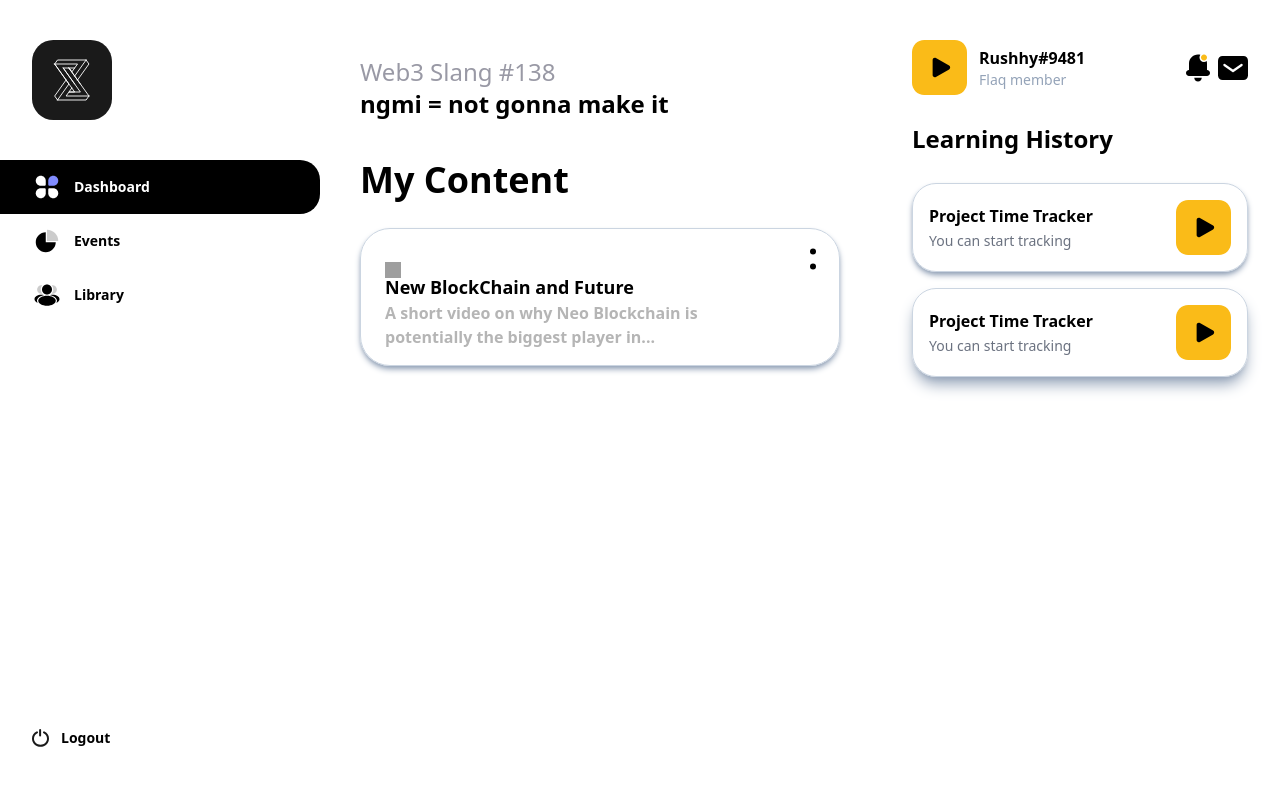
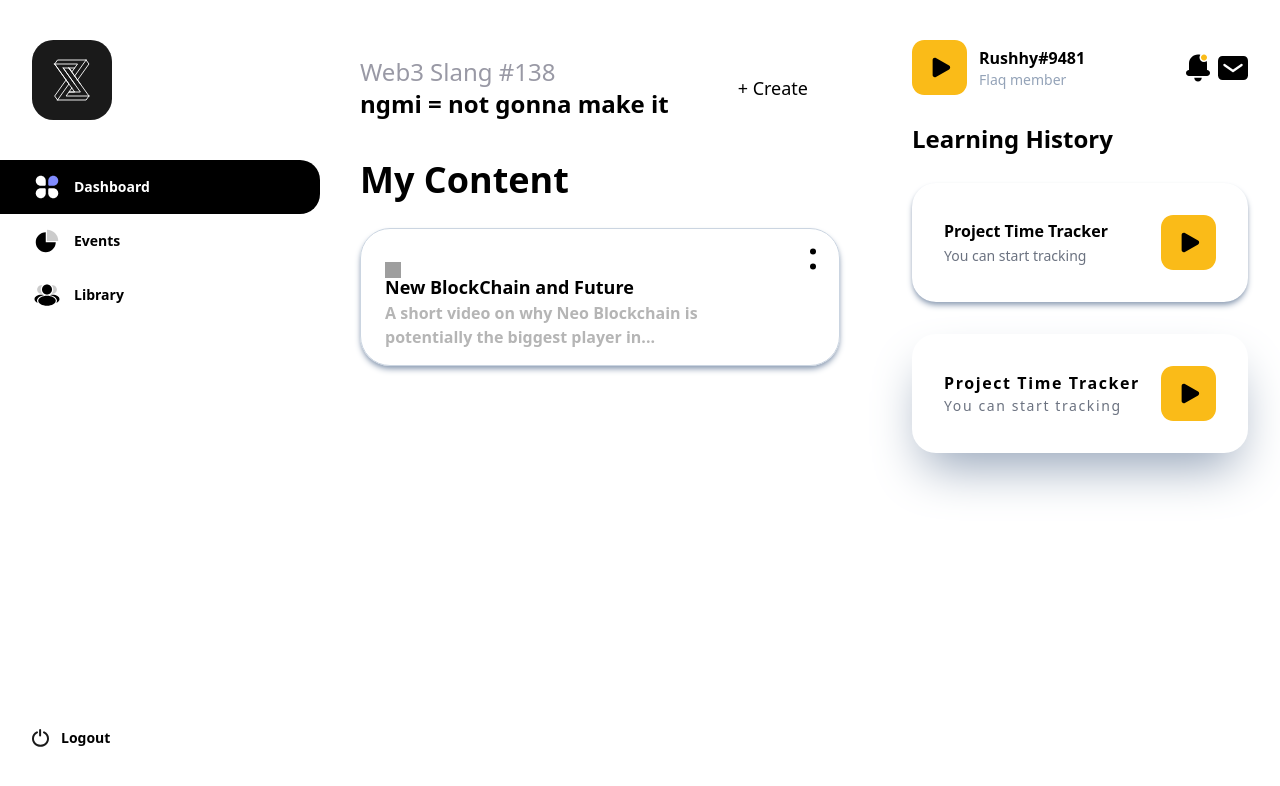
Before and after one commit to d3fkon/flaq-dashboard, a Next.js app: page / in a window 1280 px wide. Shown: the top 786 px of the page. Built offline with nearby package versions, Linux system fonts and the light colour scheme; grey boxes are pictures that could not be loaded.

Commit message:
button cod

```diff
--- a/common/Button.tsx
+++ b/common/Button.tsx
@@ -1,15 +1,34 @@
-import React from 'react'
+import React, { ButtonHTMLAttributes, InputHTMLAttributes } from 'react'
 
-interface ButtonProps extends React.ButtonHTMLAttributes<HTMLButtonElement> {
-  title: string;
-  showIcon: boolean;
+interface ButtonProps extends ButtonHTMLAttributes<HTMLButtonElement> {
+  // title: string;
+  // showIcon: boolean;
+  size?: 'sm' | 'md' | 'lg'
+  rounded?: 'sm' | 'md' | 'lg'
+  fullWidth?: boolean
 }
 
-export const Button = (props: ButtonProps ) => {
+export const Button = (props: ButtonProps) => {
   const { className, children } = props
+
+  const getSizeClasses = () => {
+    switch (props.size) {
+      case 'lg':
+        return 'px-8 py-4 text-lg'
+      case 'md':
+        return 'px-6 py-3 text-md'
+      case 'sm':
+        return 'px-4 py-2 text-sm'
+      default:
+        return 'px-6 py-3 text-md'
+    }
+  }
+
+  const getDarkVariant = () => 'dark:bg-zinc-800 dark:text-white'
+
   return (
     <button
-      className={`bg-black text-white ${className}`}
+      className={`bg-white  ${getDarkVariant()} rounded-full text-black ${getSizeClasses()} ${className}`}
       {...props}
     >
       {children}
--- a/pages/_app.tsx
+++ b/pages/_app.tsx
@@ -1,7 +1,10 @@
 import '../styles/globals.css'
 import type { AppProps } from 'next/app'
+import { useState } from 'react'
+import { Button } from '../common/Button'
 
 function MyApp({ Component, pageProps }: AppProps) {
+  // const [darkMode, setDarkMode] = useState(false)
   return <Component {...pageProps} />
 }
 
--- a/pages/index.tsx
+++ b/pages/index.tsx
@@ -17,39 +17,39 @@ import { DoubleDot } from '../icons/DoubleDot'
 const Home: NextPage = () => {
   return (
     <React.Fragment>
-      <section className="min-h-screen min-w-full flex">
-        <div id="sidebar" className="bg-white md:w-80 flex flex-col">
+      <section className="flex min-w-full min-h-screen">
+        <div id="sidebar" className="flex flex-col bg-white md:w-80">
           <div className="flex items-center my-10">
             <span className="ml-8">
               <FlaqIcon />
             </span>
           </div>
 
-          <div className="grow flex flex-col justify-between">
+          <div className="flex flex-col justify-between grow">
             <div className="flex flex-col">
               <div className="flex py-3 bg-black text-white rounded-r-[1.25rem] text-sm">
-                <span className="flex justify-center items-center ml-8">
+                <span className="flex items-center justify-center ml-8">
                   <DashboardIcon />
                 </span>
-                <span className="flex justify-center items-center font-semibold ml-3">
+                <span className="flex items-center justify-center ml-3 font-semibold">
                   Dashboard
                 </span>
               </div>
 
               <div className="flex py-3 rounded-r-[1.25rem] text-sm">
-                <span className="flex justify-center items-center ml-8">
+                <span className="flex items-center justify-center ml-8">
                   <EventsIcon />
                 </span>
-                <span className="flex justify-center items-center font-semibold ml-3">
+                <span className="flex items-center justify-center ml-3 font-semibold">
                   Events
                 </span>
               </div>
 
               <div className="flex py-3 rounded-r-[1.25rem] text-sm">
-                <span className="flex justify-center items-center ml-8">
+                <span className="flex items-center justify-center ml-8">
                   <LibraryIcon />
                 </span>
-                <span className="flex justify-center items-center font-semibold ml-3">
+                <span className="flex items-center justify-center ml-3 font-semibold">
                   Library
                 </span>
               </div>
@@ -57,10 +57,10 @@ const Home: NextPage = () => {
 
             <div>
               <div className="flex py-3 rounded-r-[1.25rem] text-sm mb-10">
-                <span className="flex justify-center items-center ml-8">
+                <span className="flex items-center justify-center ml-8">
                   <LogoutIcon />
                 </span>
-                <span className="flex justify-center items-center font-semibold ml-3">
+                <span className="flex items-center justify-center ml-3 font-semibold">
                   Logout
                 </span>
               </div>
@@ -68,8 +68,8 @@ const Home: NextPage = () => {
           </div>
         </div>
 
-        <div className="h-100 grow flex flex-col md:flex-row">
-          <div id="main-content" className="basis-7/12 px-10">
+        <div className="flex flex-col h-100 grow md:flex-row">
+          <div id="main-content" className="px-10 basis-7/12">
             <div
               id="main-header"
               className="flex items-center justify-between mt-14"
@@ -81,13 +81,11 @@ const Home: NextPage = () => {
                 </p>
               </div>
               <div>
-                {/* <Button className="text-xl px-8 py-4 rounded-[1.25rem]">
-                  + Create
-                </Button> */}
+                <Button size="lg">+ Create</Button>
               </div>
             </div>
 
-            <div id="my-content" className=" text-4xl font-extrabold">
+            <div id="my-content" className="text-4xl font-extrabold ">
               <h1 className="mt-10 mb-7">My Content</h1>
               <div
                 id="my-content-card"
@@ -96,9 +94,16 @@ const Home: NextPage = () => {
                 <div className="absolute top-3 right-2">
                   <DoubleDot />
                 </div>
-                <div className="h-4 w-4 mb-3">
+                <div className="w-4 h-4 mb-3">
                   {/* <PlayIcon /> */}
-                  <Image src={"https://c4.wallpaperflare.com/wallpaper/365/244/884/uchiha-itachi-naruto-shippuuden-anbu-silhouette-wallpaper-preview.jpg"} height="16px" width="16px"/>
+                  <Image
+                    src={
+                      'https://c4.wallpaperflare.com/wallpaper/365/244/884/uchiha-itachi-naruto-shippuuden-anbu-silhouette-wallpaper-preview.jpg'
+                    }
+                    height="16px"
+                    width="16px"
+                    alt="Uchiha Itachi"
+                  />
                 </div>
                 <div>
                   <p className="text-lg font-semibold">
@@ -113,17 +118,14 @@ const Home: NextPage = () => {
             </div>
           </div>
 
-          <div
-            id="recent-content"
-            className="grow px-8"
-          >
+          <div id="recent-content" className="px-8 grow">
             <div>
               <div
                 id="profile-component"
                 className="flex items-center justify-between mt-10"
               >
                 <div className="flex items-center gap-3">
-                  <div className="d-flex justify-center items-center">
+                  <div className="items-center justify-center d-flex">
                     <PlayIcon />
                   </div>
                   <div className="flex flex-col">
@@ -134,30 +136,29 @@ const Home: NextPage = () => {
                   </div>
                 </div>
                 <div className="flex items-center justify-center gap-2">
-                  <span className="flex justify-center items-center">
+                  <span className="flex items-center justify-center">
                     <BellIcon />
                   </span>
-                  <span className="flex justify-center items-center">
+                  <span className="flex items-center justify-center">
                     <MailIcon />
                   </span>
                 </div>
               </div>
 
-              <div id="learning-history">
-                <h1 className="text-2xl font-bold my-7">Learning History</h1>
-
+              <h1 className="text-2xl font-bold my-7">Learning History</h1>
+              <div id="learning-history " className="flex flex-col gap-8">
                 <div
                   id="history-card"
-                  className="flex flex-row justify-between items-center p-4 mb-4 border border-slate-300 rounded-3xl shadow-md shadow-slate-400"
+                  className="flex flex-row items-center justify-between p-8 shadow-md border-slate-300 rounded-3xl shadow-slate-400"
                 >
                   <div>
                     <p className="text-base font-bold">Project Time Tracker</p>
-                    <span className="text-gray-500 text-sm">
+                    <span className="text-sm text-gray-500">
                       You can start tracking
                     </span>
                   </div>
                   <div>
-                    <span className="flex justify-center items-center">
+                    <span className="flex items-center justify-center">
                       <PlayIcon />
                     </span>
                   </div>
@@ -165,16 +166,16 @@ const Home: NextPage = () => {
 
                 <div
                   id="history-card"
-                  className="flex flex-row justify-between items-center p-4 mb-4 border border-slate-300 rounded-3xl shadow-lg shadow-slate-400"
+                  className="flex flex-row items-center justify-between p-8 leading-tight tracking-widest shadow-2xl border-slate-300 rounded-3xl shadow-slate-400"
                 >
                   <div>
                     <p className="text-base font-bold">Project Time Tracker</p>
-                    <span className="text-gray-500 text-sm">
+                    <span className="text-sm text-gray-500">
                       You can start tracking
                     </span>
                   </div>
                   <div>
-                    <span className="flex justify-center items-center">
+                    <span className="flex items-center justify-center">
                       <PlayIcon />
                     </span>
                   </div>
--- a/tailwind.config.js
+++ b/tailwind.config.js
@@ -1,9 +1,10 @@
 /** @type {import('tailwindcss').Config} */
 module.exports = {
+  darkMode: 'class',
   content: [
-    "./pages/**/*.{js,ts,jsx,tsx}",
-    "./components/**/*.{js,ts,jsx,tsx}",
-    "./common/**/*.{js,ts,jsx,tsx}"
+    './pages/**/*.{js,ts,jsx,tsx}',
+    './components/**/*.{js,ts,jsx,tsx}',
+    './common/**/*.{js,ts,jsx,tsx}',
   ],
   theme: {
     extend: {},
```
Also changed, not shown: 1 other file (tests, documents, lock files or other folders).
